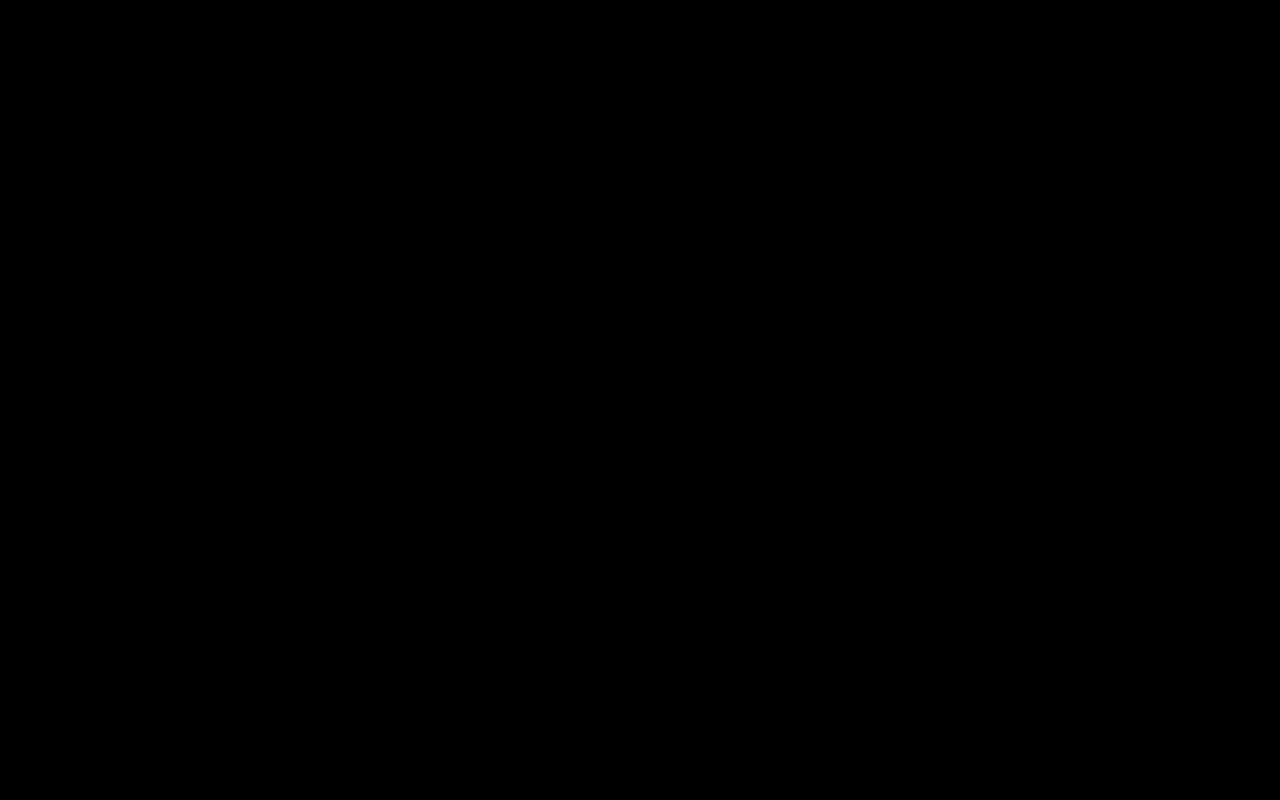
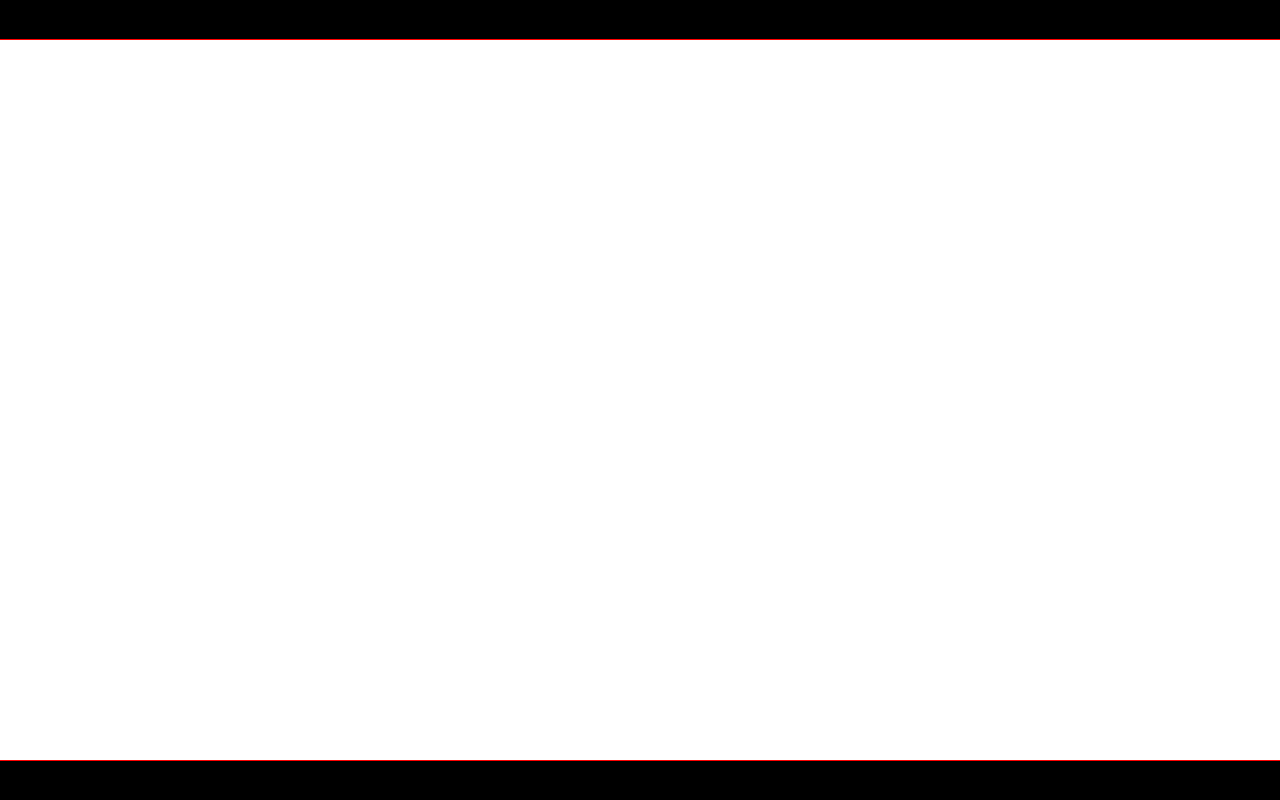
Before and after one commit to Sagittarius87/Catch-the-falling-stars, a website: page index.html in a window 1280 px wide. Drawn offline with Linux system fonts and the light colour scheme.

Commit message:
Выровнял canvas по центру и убрал полосу прокрутки

```diff
--- a/style/style.css
+++ b/style/style.css
@@ -1,8 +1,25 @@
 * {
     margin: 0;
     padding: 0;
+    text-align: center;
 }
 
 body {
     background-color: black;
+    overflow: hidden;
 }
+
+canvas {
+    /*
+    height: 70vh;
+    width: 70vw;
+    */
+
+    position: absolute;
+    top: 50%;
+    left: 50%;
+    transform: translate(-50%, -50%);
+    background-color: white;
+    border: 1px solid red;
+
+}
```
Also changed, not shown: sprites/background.png.
